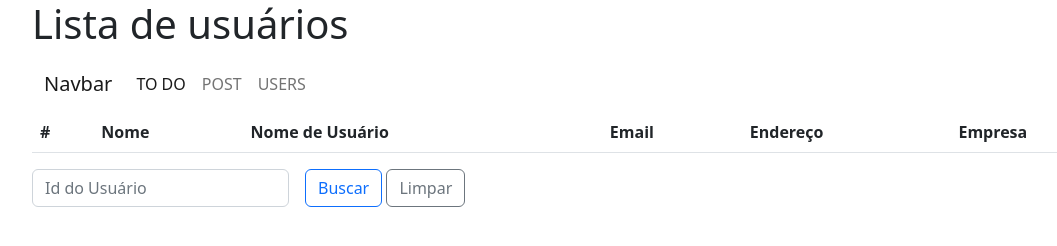
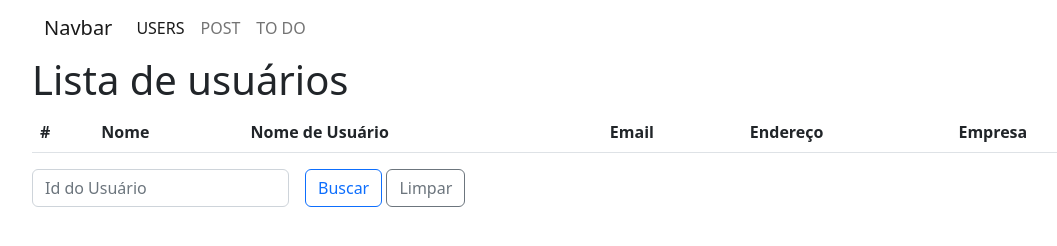
Before and after one commit to JoaoRoberto1/rest-api-crud, a plain HTML site: page index.html in a window 1280 px wide. Shown: the whole page, without its empty margins (50-1107 px from the left). Drawn offline with nearby package versions, Linux system fonts and the light colour scheme; no server answers.

Commit message:
Subindo a nova branch

```diff
--- a/index.html
+++ b/index.html
@@ -11,7 +11,6 @@
 
 <body>
     <div class="container">
-        <h1>Lista de usuários</h1>
       <nav class="navbar navbar-expand-lg bg-body-tertiary">
         <div class="container-fluid">
           <a class="navbar-brand" href="#">Navbar</a>
@@ -21,13 +20,13 @@
           <div class="collapse navbar-collapse" id="navbarNav">
             <ul class="navbar-nav">
               <li class="nav-item">
-                    <a class="nav-link active" aria-current="page" href="#">TO DO</a>
+                <a class="nav-link active" aria-current="page" href="#">USERS</a>
               </li>
               <li class="nav-item">
                 <a class="nav-link" href="#">POST</a>
               </li>
               <li class="nav-item">
-                    <a class="nav-link" href="#">USERS</a>
+                <a class="nav-link" href="#">TO DO</a>
               </li>
               <li class="nav-item">
               </li>
@@ -35,6 +34,8 @@
           </div>
         </div>
       </nav>
+
+        <h1>Lista de usuários</h1>
 
         <div class="table-responsive">
             <table class="table table-hover table-striped">
```
Lines whose indentation alone changed are shown as unchanged.
